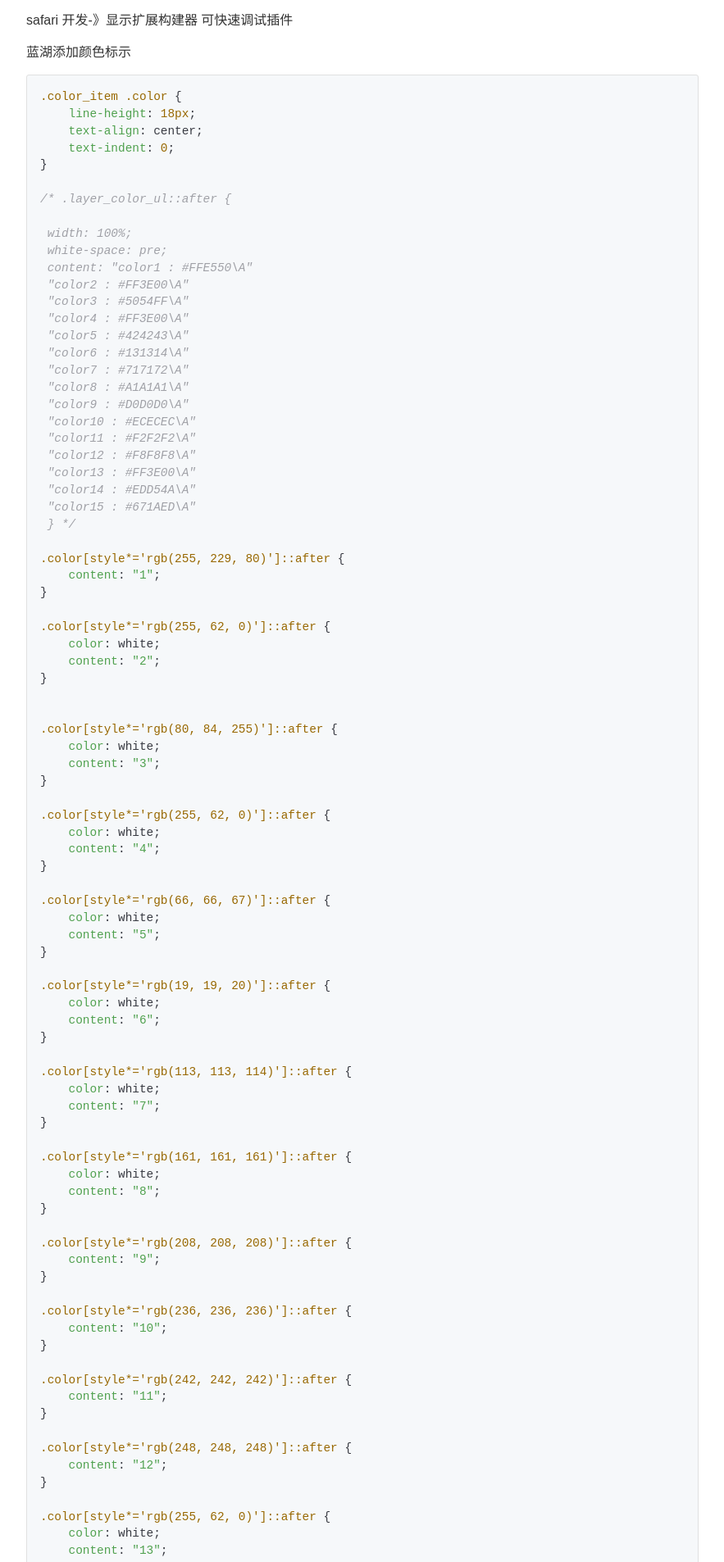
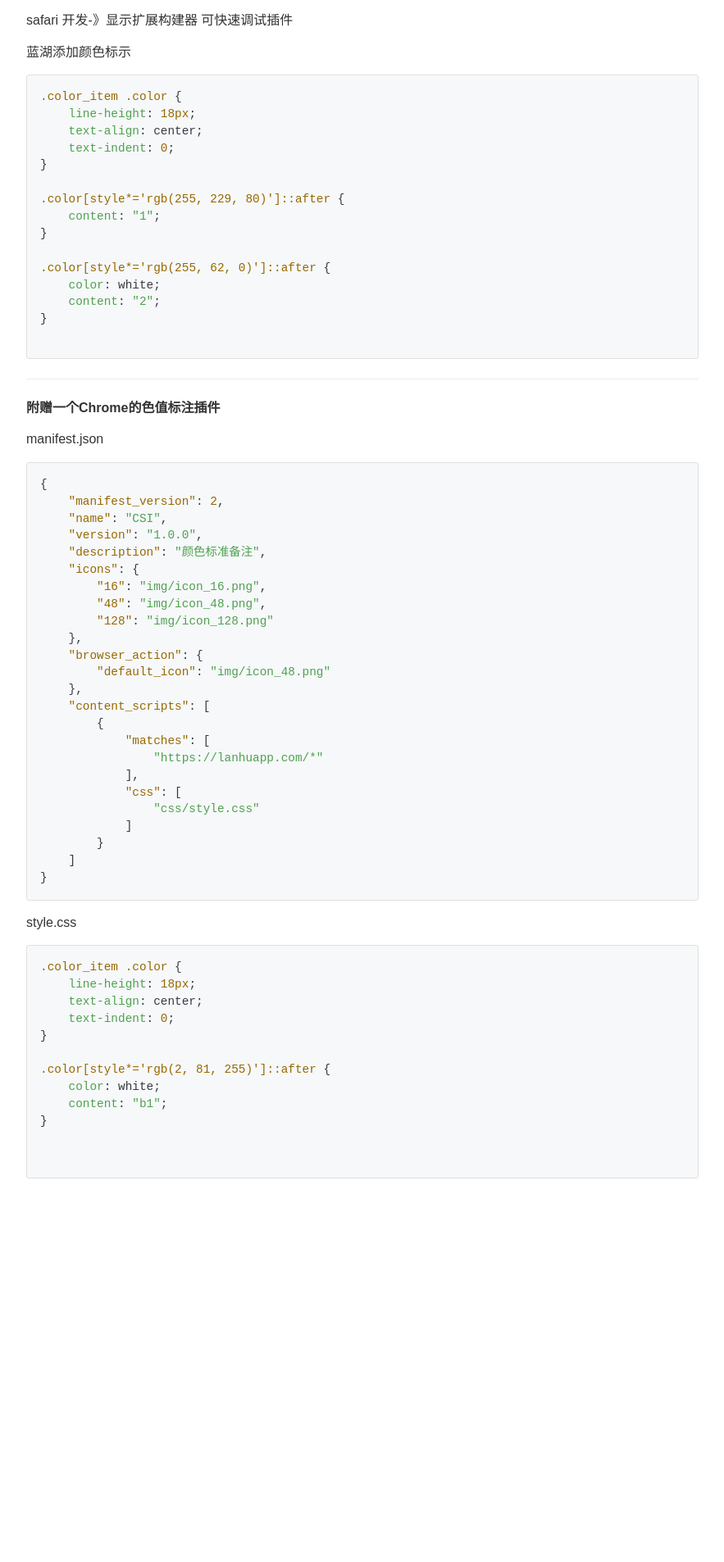
Before and after one commit to nyzhanggy/dulldevil.github.io, a Jekyll site: the page built from _posts/hobbies/2019-7-21-safari 扩展.md, in a window 1280 px wide. Shown: the part 1222-3128 px from the top of the page at 82% size, without its empty margins (198-1081 px from the left). Built offline with Jekyll 4.4.1, drawn with Linux system fonts in a browser that asks for light colours; some of the changed text lies outside the part shown.

Commit message:
添加chrome插件配置

````diff
--- a/_posts/hobbies/2019-7-21-safari 扩展.md
+++ b/_posts/hobbies/2019-7-21-safari 扩展.md
@@ -65,27 +65,6 @@ safari 开发-》显示扩展构建器 可快速调试插件
     text-indent: 0;
 }
 
-/* .layer_color_ul::after {
-
- width: 100%;
- white-space: pre;
- content: "color1 : #FFE550\A"
- "color2 : #FF3E00\A"
- "color3 : #5054FF\A"
- "color4 : #FF3E00\A"
- "color5 : #424243\A"
- "color6 : #131314\A"
- "color7 : #717172\A"
- "color8 : #A1A1A1\A"
- "color9 : #D0D0D0\A"
- "color10 : #ECECEC\A"
- "color11 : #F2F2F2\A"
- "color12 : #F8F8F8\A"
- "color13 : #FF3E00\A"
- "color14 : #EDD54A\A"
- "color15 : #671AED\A"
- } */
-
 .color[style*='rgb(255, 229, 80)']::after {
     content: "1";
 }
@@ -95,64 +74,54 @@ safari 开发-》显示扩展构建器 可快速调试插件
     content: "2";
 }
 
+```
 
-.color[style*='rgb(80, 84, 255)']::after {
-    color: white;
-    content: "3";
+---
+
+**附赠一个Chrome的色值标注插件**
+
+manifest.json
+
+```json
+{
+    "manifest_version": 2,
+    "name": "CSI",
+    "version": "1.0.0",
+    "description": "颜色标准备注",
+    "icons": {
+        "16": "img/icon_16.png",
+        "48": "img/icon_48.png",
+        "128": "img/icon_128.png"
+    },
+    "browser_action": {
+        "default_icon": "img/icon_48.png"
+    },
+    "content_scripts": [
+        {
+            "matches": [
+                "https://lanhuapp.com/*"
+            ],
+            "css": [
+                "css/style.css"
+            ]
+        }
+    ]
+}
+```
+
+style.css
+
+```css
+.color_item .color {
+    line-height: 18px;
+    text-align: center;
+    text-indent: 0;
 }
 
-.color[style*='rgb(255, 62, 0)']::after {
+.color[style*='rgb(2, 81, 255)']::after {
     color: white;
-    content: "4";
+    content: "b1";
 }
 
-.color[style*='rgb(66, 66, 67)']::after {
-    color: white;
-    content: "5";
-}
 
-.color[style*='rgb(19, 19, 20)']::after {
-    color: white;
-    content: "6";
-}
-
-.color[style*='rgb(113, 113, 114)']::after {
-    color: white;
-    content: "7";
-}
-
-.color[style*='rgb(161, 161, 161)']::after {
-    color: white;
-    content: "8";
-}
-
-.color[style*='rgb(208, 208, 208)']::after {
-    content: "9";
-}
-
-.color[style*='rgb(236, 236, 236)']::after {
-    content: "10";
-}
-
-.color[style*='rgb(242, 242, 242)']::after {
-    content: "11";
-}
-
-.color[style*='rgb(248, 248, 248)']::after {
-    content: "12";
-}
-
-.color[style*='rgb(255, 62, 0)']::after {
-    color: white;
-    content: "13";
-}
-
-.color[style*='rgb(237, 213, 74)']::after {
-    content: "14";
-}
-
-.color[style*='rgb(103, 26, 237)']::after {
-    color: white;
-    content: "15";
-}
 ```
````
